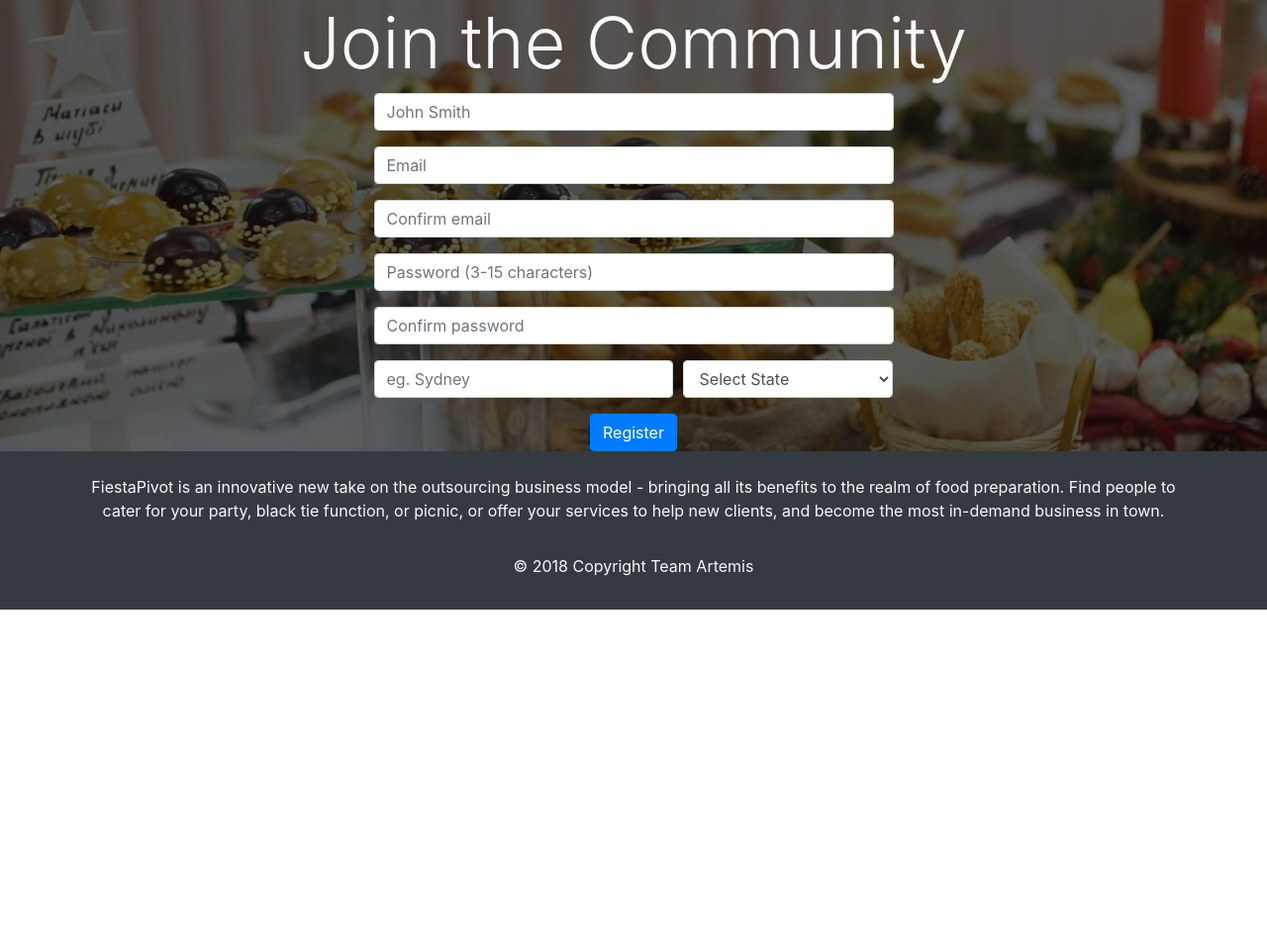
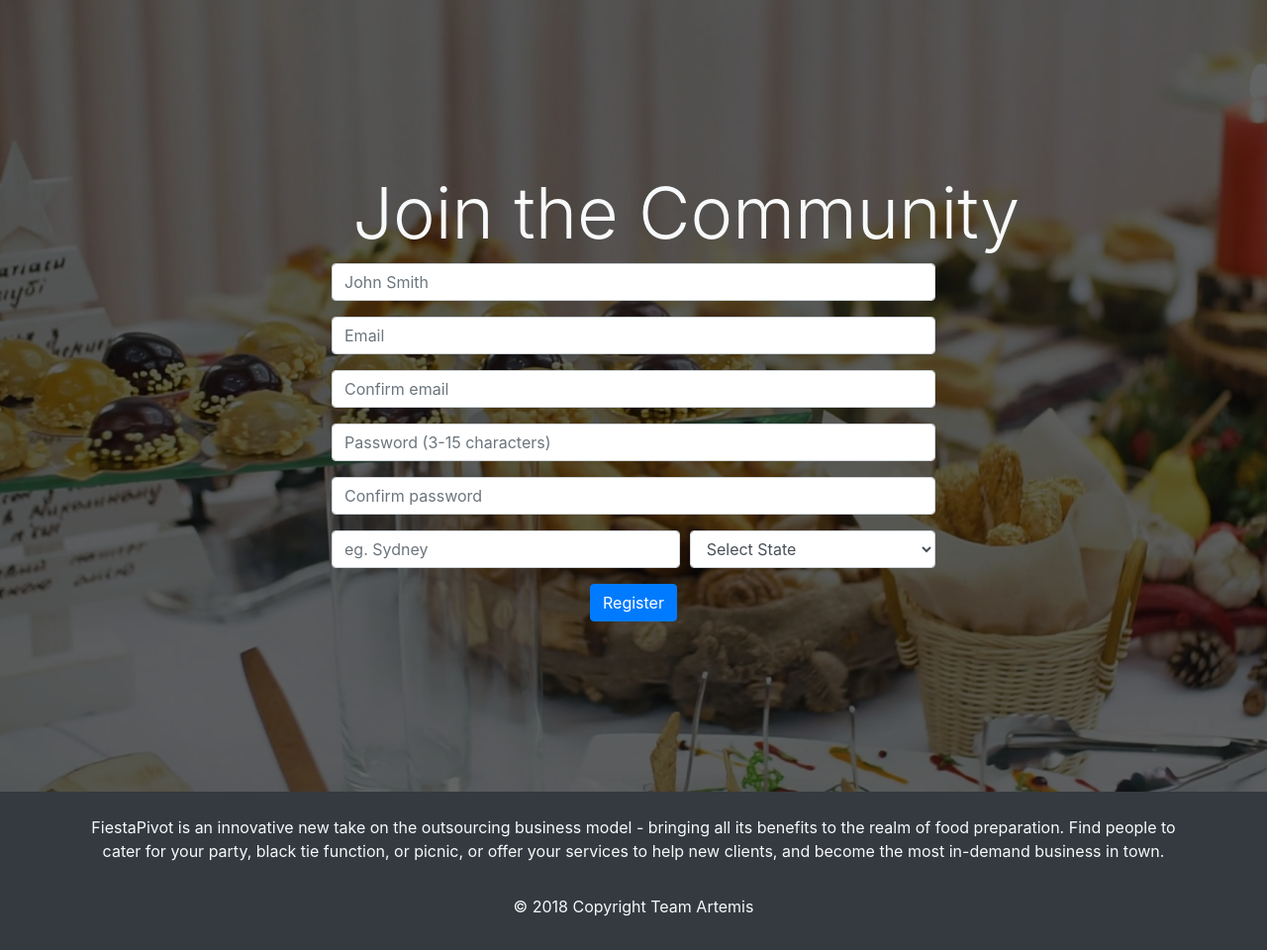
Before and after one commit to baileyivancic/FiestaPivot-SENG2011_18s2, a Flask app: page /register in a window 1280 px wide. Shown: the part 56-1016 px from the top of the page at 99% size. Before the commit the page ends 672 px from the top, so only its background shows below. Run offline with Flask 2, Linux system fonts and the light colour scheme; some libraries are stand-ins or nearby versions.

```diff
--- a/estella_do_please.txt
+++ b/estella_do_please.txt
@@ -2,7 +2,6 @@ Hello Estella (and Jacob). These are the things Nabil and I need you to do for t
 
 - Styling LHS of search page (all the search fields and inputs)
 - My Dashboard (headings, font inside boxes)
-- About page (all of it)
 - Modal that pops up showing the ad information (titles, colour, text font and size etc.)
 - Modal that pops up when bidding on ad
 Ad details above bids in the bids for ad Modal
--- a/static/CSS/main.css
+++ b/static/CSS/main.css
@@ -1,14 +1,21 @@
 html,
 body{
- height: 100%;
+  margin:0;
+  padding:0;
+  height: 100%;
 }
 
-html,
-body {
-   margin:0;
-   padding:0;
-   height:100%;
+-#cover {
+  height: 100%;
+  text-align: center;
+  display: flex;
+  align-items: center;
 }
+
+#cover-caption {
+  width: 100%;
+}
+
 #container {
    min-height:100%;
    position:relative;
--- a/templates/login.html
+++ b/templates/login.html
@@ -6,6 +6,7 @@
 		<title>FiestaPivot</title>
 		<meta name="viewport" content="width=device-width, initial-scale=1">
 		<link rel="stylesheet" type="text/css" media="screen" href="static/CSS/main.css" />
+		<link rel="stylesheet" type="text/css" media="screen" href="static/CSS/cover.css" />
 
 		<!--Bootstrap CDN and JS-->
 		<link rel="stylesheet" href="https://maxcdn.bootstrapcdn.com/bootstrap/4.0.0/css/bootstrap.min.css" integrity="sha384-Gn5384xqQ1aoWXA+058RXPxPg6fy4IWvTNh0E263XmFcJlSAwiGgFAW/dAiS6JXm" crossorigin="anonymous">
@@ -57,11 +58,11 @@
 	      	{% endwith %}
 
 		<!-- Bootstrap adapted from https://www.codeply.com/go/Am5LvvjTxC/bootstrap-4-center-form-->
-		<section id="cover" style="background: url(static/Images/cateringDark.jpg) center no-repeat; background-size: cover;">
+		<section role="main" class="cover-container">
 		    <div id="cover-caption">
 		        <div id="container" class="container">
 		            <div class="row text-white">
-		                <div class="col-sm-10 offset-sm-1 text-center">
+		                <div class="col-sm-10 offset-sm-1 text-center" id="Slogan">
 		                    <h1 class="display-3">Welcome Back</h1>
 		                </div>
 	                    <div class="col-sm-6 offset-sm-3 text-center" class="info-form">
--- a/templates/register.html
+++ b/templates/register.html
@@ -7,6 +7,7 @@
 		<title>fiestaPivot</title>
 		<meta name="viewport" content="width=device-width, initial-scale=1">
 		<link rel="stylesheet" type="text/css" media="screen" href="static/CSS/main.css" />
+		<link rel="stylesheet" type="text/css" media="screen" href="static/CSS/cover.css" />
 
 		<!--Bootstrap CDN and JS-->
 		<link rel="stylesheet" href="https://maxcdn.bootstrapcdn.com/bootstrap/4.0.0/css/bootstrap.min.css" integrity="sha384-Gn5384xqQ1aoWXA+058RXPxPg6fy4IWvTNh0E263XmFcJlSAwiGgFAW/dAiS6JXm" crossorigin="anonymous">
@@ -59,10 +60,10 @@
       	{% endwith %}
 
 			<!-- Bootstrap adapted from https://www.codeply.com/go/Am5LvvjTxC/bootstrap-4-center-form-->
-		<section id="cover" style="background: url(static/Images/darkDessert.png) center no-repeat;background-size: cover;">
+		<section role="main" class="cover-container" id="cover" style="background: url(static/Images/darkDessert.png) center no-repeat;background-size: cover;">
 			<div id="cover-caption">
-				<div id="container" class="container">
-					<div class="col-sm-10 offset-sm-1 text-center text-light">
+
+					<div class="offset-sm-1 text-center text-light" id="Slogan">
 		                <h1 class="display-3">Join the Community</h1>
 		            </div>
 		            <div class="col-sm-6 offset-sm-3 text-center" class="info-form">
@@ -116,7 +117,7 @@
 							<button type="submit" class="btn btn-primary">Register</button>
 						</form>
 					</div>
-				</div>
+
 			</div>
 		</section>
 	</body>
--- a/templates/search.html
+++ b/templates/search.html
@@ -41,12 +41,12 @@
                         </li>
                         <li class="nav-item">
                             <a href="/post-ad">
-                                <button type="button" class="btn btn-light">Post an Ad</button>
+                                <button type="button" class="btn btn-outline-light">Post an Ad</button>
                             </a>
                         </li>
                         <li style="margin-left: 10px;" class="nav-item">
                             <a href="/logout">
-                                <button type="button" class="btn btn-light">Sign Out</button>
+                                <button type="button" class="btn btn-outline-light">Sign Out</button>
                             </a>
                         </li>
                     </ul>
```
Also changed, not shown: templates/about.html (+15 -4 lines), templates/index.html (+4 -4 lines). Lines whose indentation alone changed are shown as unchanged.
